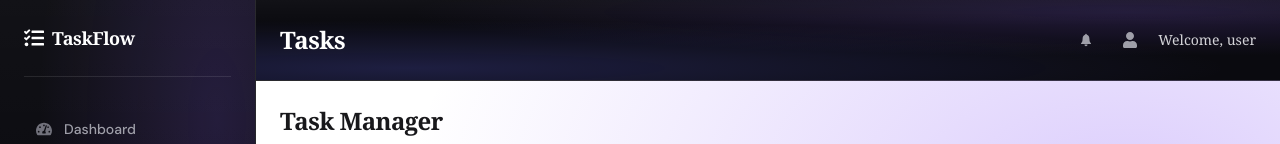
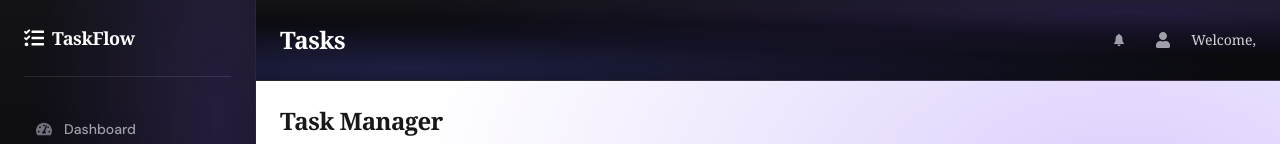
Before and after one commit to OsmanSamar/TaskFlow-App, a React (Vite) app: page /tasks in a window 1280 px wide. Shown: the top 144 px of the page. Built offline with nearby package versions, Linux system fonts and the light colour scheme.

Commit message:
Integrate user context in Header and Login components
- Updated the Header component to display the logged-in user's name using context.
- Refactored the Login component to utilize user state from AuthContext, enhancing user session management.

```diff
--- a/src/components/Header.jsx
+++ b/src/components/Header.jsx
@@ -1,8 +1,12 @@
 import "./header.css";
 import { IoIosNotifications } from "react-icons/io";
 import { FaUser } from "react-icons/fa";
+import { useContext } from "react";
+import { AuthContext } from "../context/AuthContext";
 
 const Header = ({ title }) => {
+
+  const {user} =useContext(AuthContext);
   return (
     <header className="dashboard-header">
       <h1>{title}</h1>
@@ -17,7 +21,7 @@ const Header = ({ title }) => {
           <FaUser />
         </button>
 
-        <span className="header-user__name">Welcome, user </span>
+        <span className="header-user__name">Welcome, {user?.name} </span>
       </div>
     </header>
   );
--- a/src/pages/Login.jsx
+++ b/src/pages/Login.jsx
@@ -1,8 +1,9 @@
 import { Link } from "react-router-dom";
 import "./login.css";
-import { useState } from "react";
+import { useState, useContext} from "react";
 import { FaEye, FaEyeSlash } from "react-icons/fa";
 import { validateEmail } from "../utils/validators";
+import {AuthContext} from "../context/AuthContext"
 
 const Login = () => {
   const [showPassword, setShowPassword] = useState(false);
@@ -14,7 +15,7 @@ const Login = () => {
 
   const [errors, setErrors] = useState({});
   const [loginError, setLoginError] = useState("");
-  const[user, setUser]=useState(null);
+  const{user, setUser}=useContext(AuthContext);
 
   const emailError = validateEmail(loginData.email);
   // const passwordError = validatePassword(loginData.password);
```
